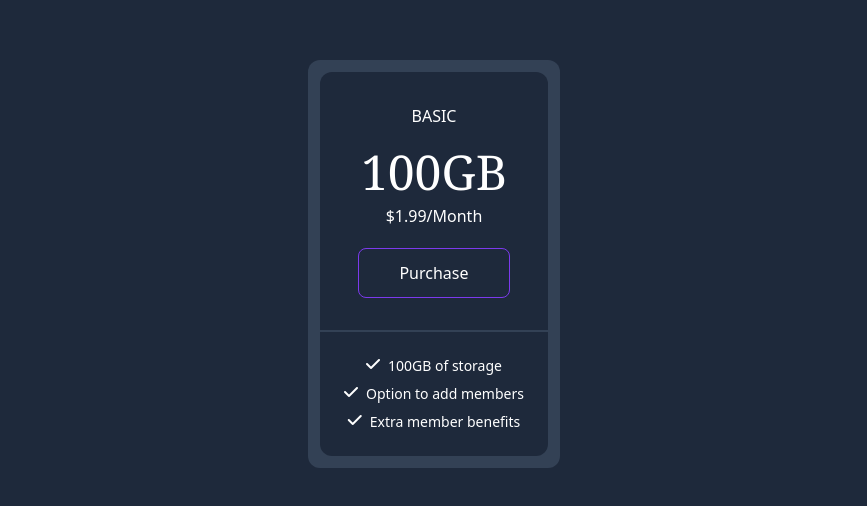
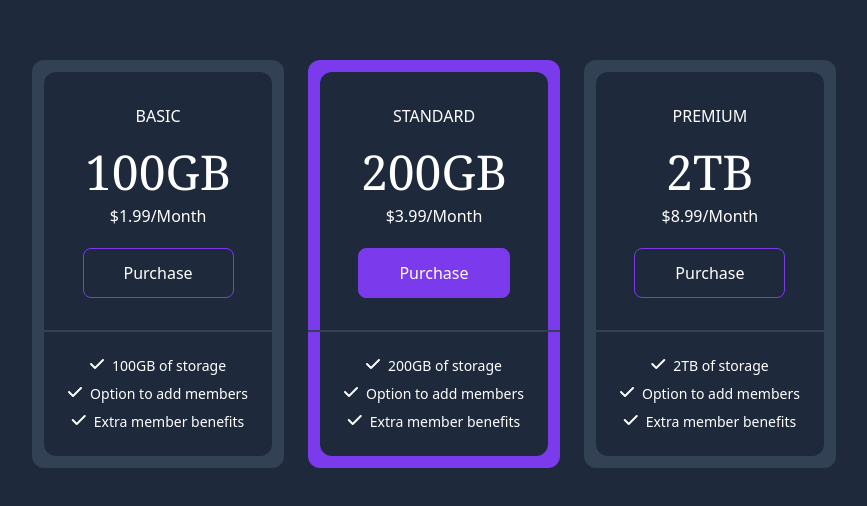
Before and after one commit to IrisKerr/pricing-cards, a plain HTML site: page index.html in a window 1280 px wide. Shown: the part 136-642 px from the top of the page, without its empty margins (206-1073 px from the left). Drawn offline with nearby package versions, Linux system fonts and the light colour scheme.

Commit message:
html & css completed

```diff
--- a/index.html
+++ b/index.html
@@ -14,7 +14,7 @@
   <!-- Global container -->
   <div class="flex items-center justify-center min-h-screen bg-slate-800">
     <!-- Cards container -->
-    <div class="flex flex-col my-6 space-y-6 md:space-y-0 md:space-x-6 md:flex-row md:my-0 text-white">
+    <div class="flex flex-col my-6 space-y-6 lg:space-y-0 lg:space-x-6 lg:flex-row lg:my-0 text-white">
       <!-- first card -->
       <div class="bg-slate-700 rounded-xl text-white">
         <!-- upper content -->
@@ -51,6 +51,77 @@
         </div>
       </div>
 
+      <!-- second card -->
+      <div class="bg-violet-600 rounded-xl text-white">
+        <!-- upper content -->
+        <div class="p-8 mx-3 mt-3 rounded-t-xl bg-slate-800">
+          <div class="text-center uppercase">Standard</div>
+          <h2 class="mt-5 font-serif text-5xl text-center">200GB</h2>
+          <h3 class="mt-2 text-center">$3.99/Month</h3>
+          <div class="flex justify-center">
+            <a href="#"
+              class="inline-block px-10 py-3 mt-5 text-center border border-violet-600 bg-violet-600 rounded-lg hover:bg-violet-800">Purchase</a>
+          </div>
+        </div>
+        <!-- border -->
+        <div class="border border-slate-700"></div>
+        <!-- lower content -->
+        <div class="p-6 mx-3 mb-3 rounded-b-xl bg-slate-800">
+          <!-- list item -->
+          <div class="flex flex-col space-y-2">
+            <div class="flex justify-center">
+              <i class="fa-solid fa-check"></i>
+              <span class="text-sm ml-2">200GB of storage</span>
+            </div>
+            <!-- list item -->
+            <div class="flex justify-center">
+              <i class="fa-solid fa-check"></i>
+              <span class="text-sm ml-2">Option to add members</span>
+            </div>
+            <!-- list item -->
+            <div class="flex justify-center">
+              <i class="fa-solid fa-check"></i>
+              <span class="text-sm ml-2">Extra member benefits</span>
+            </div>
+          </div>
+        </div>
+      </div>
+
+      <!-- third card -->
+      <div class="bg-slate-700 rounded-xl text-white">
+        <!-- upper content -->
+        <div class="p-8 mx-3 mt-3 rounded-t-xl bg-slate-800">
+          <div class="text-center uppercase">Premium</div>
+          <h2 class="mt-5 font-serif text-5xl text-center">2TB</h2>
+          <h3 class="mt-2 text-center">$8.99/Month</h3>
+          <div class="flex justify-center">
+            <a href="#"
+              class="inline-block px-10 py-3 mt-5 text-center border border-violet-600 rounded-lg hover:bg-violet-800">Purchase</a>
+          </div>
+        </div>
+        <!-- border -->
+        <div class="border border-slate-700"></div>
+        <!-- lower content -->
+        <div class="p-6 mx-3 mb-3 rounded-b-xl bg-slate-800">
+          <!-- list item -->
+          <div class="flex flex-col space-y-2">
+            <div class="flex justify-center">
+              <i class="fa-solid fa-check"></i>
+              <span class="text-sm ml-2">2TB of storage</span>
+            </div>
+            <!-- list item -->
+            <div class="flex justify-center">
+              <i class="fa-solid fa-check"></i>
+              <span class="text-sm ml-2">Option to add members</span>
+            </div>
+            <!-- list item -->
+            <div class="flex justify-center">
+              <i class="fa-solid fa-check"></i>
+              <span class="text-sm ml-2">Extra member benefits</span>
+            </div>
+          </div>
+        </div>
+      </div>
 
     </div>
   </div>
```
